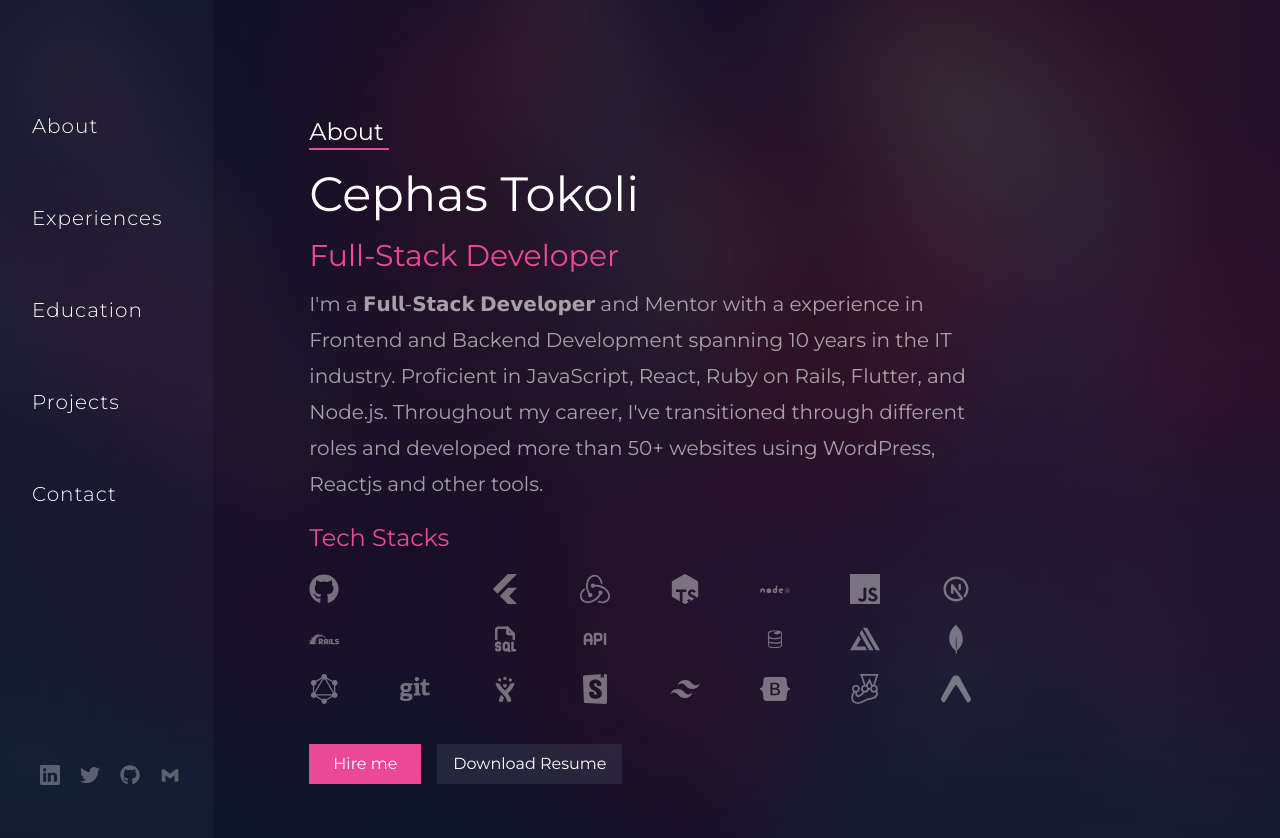
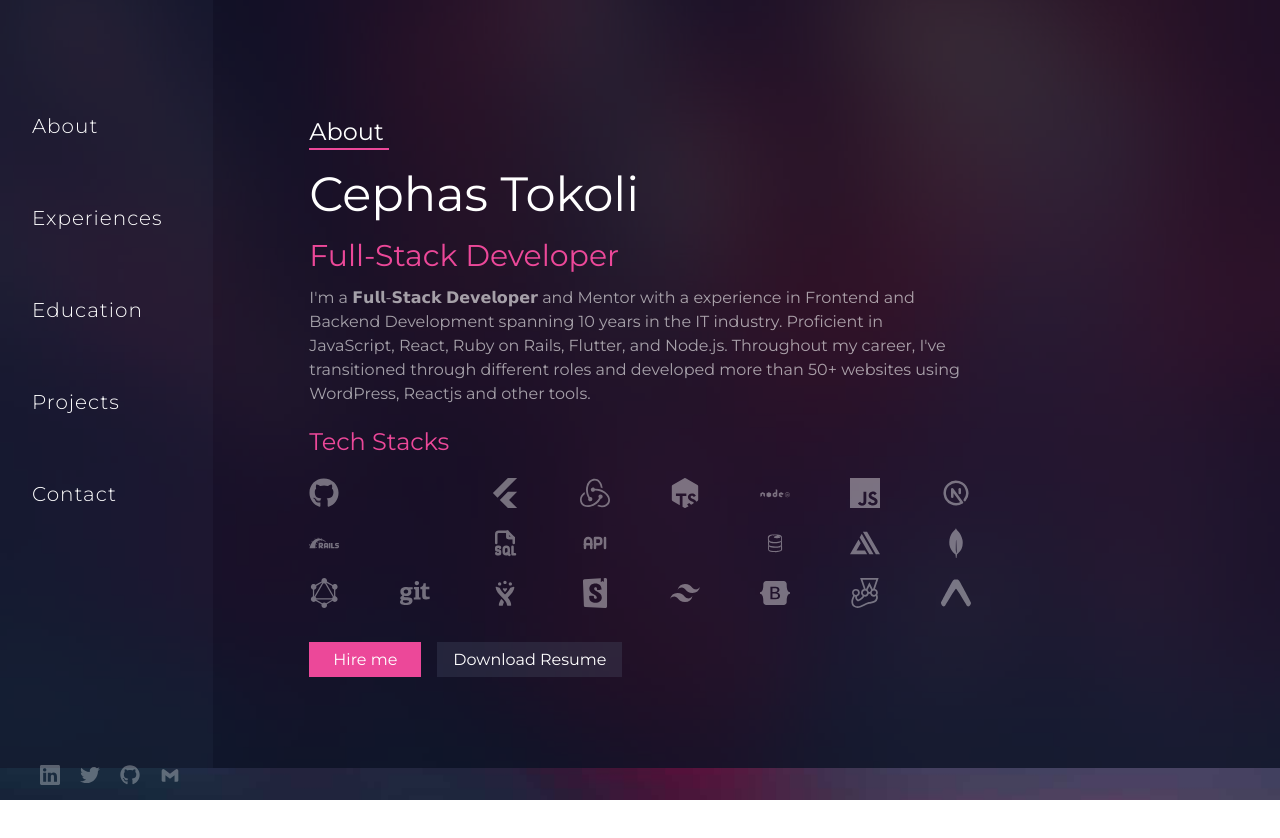
Before and after one commit to ctokoli/my_portfolio, a React (Vite) app: page / in a window 1280 px wide. Shown: the top 838 px of the page. After the commit the page ends 800 px from the top, so only its background shows below. Built offline with nearby package versions, Linux system fonts and the light colour scheme; some icons are missing.

Commit message:
Update aboutComponent.jsx

```diff
--- a/src/components/aboutComponent.jsx
+++ b/src/components/aboutComponent.jsx
@@ -9,15 +9,15 @@ const AboutComponent = () => {
             <h1 className=" text-5xl  mt-5 ">Cephas Tokoli</h1>
             <h2 className="mt-5 text-3xl text-pink-500">Full-Stack Developer</h2>
             <div className="bg-size md:max-w-24 mt-3 opacity-60 ">
-                <p className=" text-xl leading-9 "> I&apos;m a  𝗙𝘂𝗹𝗹-𝗦𝘁𝗮𝗰𝗸 𝗗𝗲𝘃𝗲𝗹𝗼𝗽𝗲𝗿 and Mentor with a experience in Frontend and Backend Development spanning 10 years in the IT industry. Proficient in JavaScript, React, Ruby on Rails, Flutter, and Node.js.  Throughout my  career, I&apos;ve transitioned through different roles and developed more than 50+ websites using WordPress, Reactjs and other tools.</p>
+                <p className=" md:text-xl md:leading-9 "> I&apos;m a  𝗙𝘂𝗹𝗹-𝗦𝘁𝗮𝗰𝗸 𝗗𝗲𝘃𝗲𝗹𝗼𝗽𝗲𝗿 and Mentor with a experience in Frontend and Backend Development spanning 10 years in the IT industry. Proficient in JavaScript, React, Ruby on Rails, Flutter, and Node.js.  Throughout my  career, I&apos;ve transitioned through different roles and developed more than 50+ websites using WordPress, Reactjs and other tools.</p>
             </div>
              <div>
                 <h2 className="mt-5 text-2xl text-pink-500">Tech Stacks</h2>
                 <StacksComponents />
             </div>
            <div className="mt-10">
-            <button className="bg-pink-500 px-6 py-2">Hire me</button>
-            <button className="px-4 py-2 bg-slate-500 bg-opacity-20 ml-4">Download Resume</button>
+            <a href="mailto:matumasie@gmail.com" className="bg-pink-500 px-6 py-2">Hire me</a>
+            <a href="https://docs.google.com/document/d/11iauSLc-i97ssgNfGcGQPXuSEMkOCzHZbxFalAEykMM/edit?usp=sharing" className="px-4 py-2 bg-slate-500 bg-opacity-20 ml-4">Download Resume</a>
            </div>
 
         </div>
```
